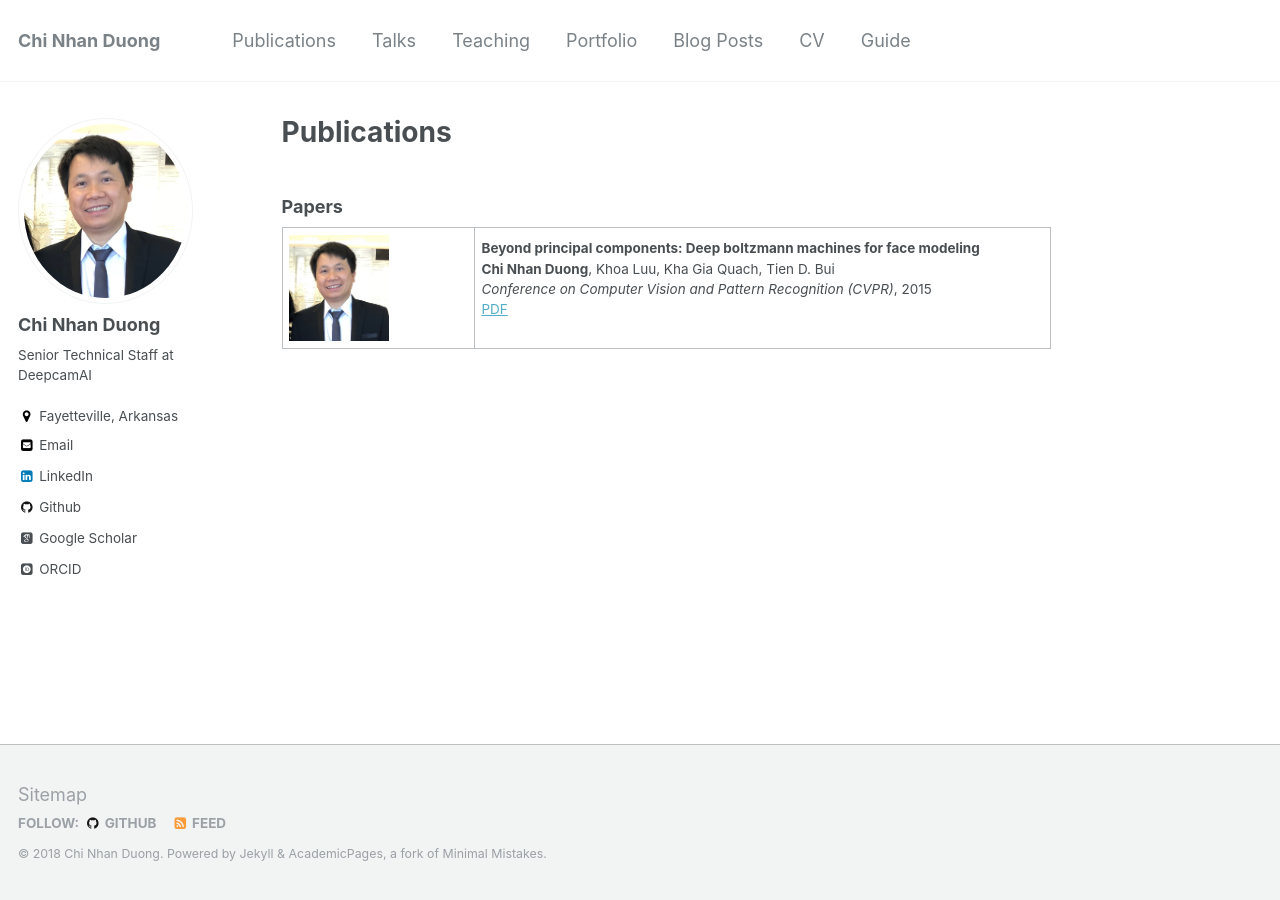
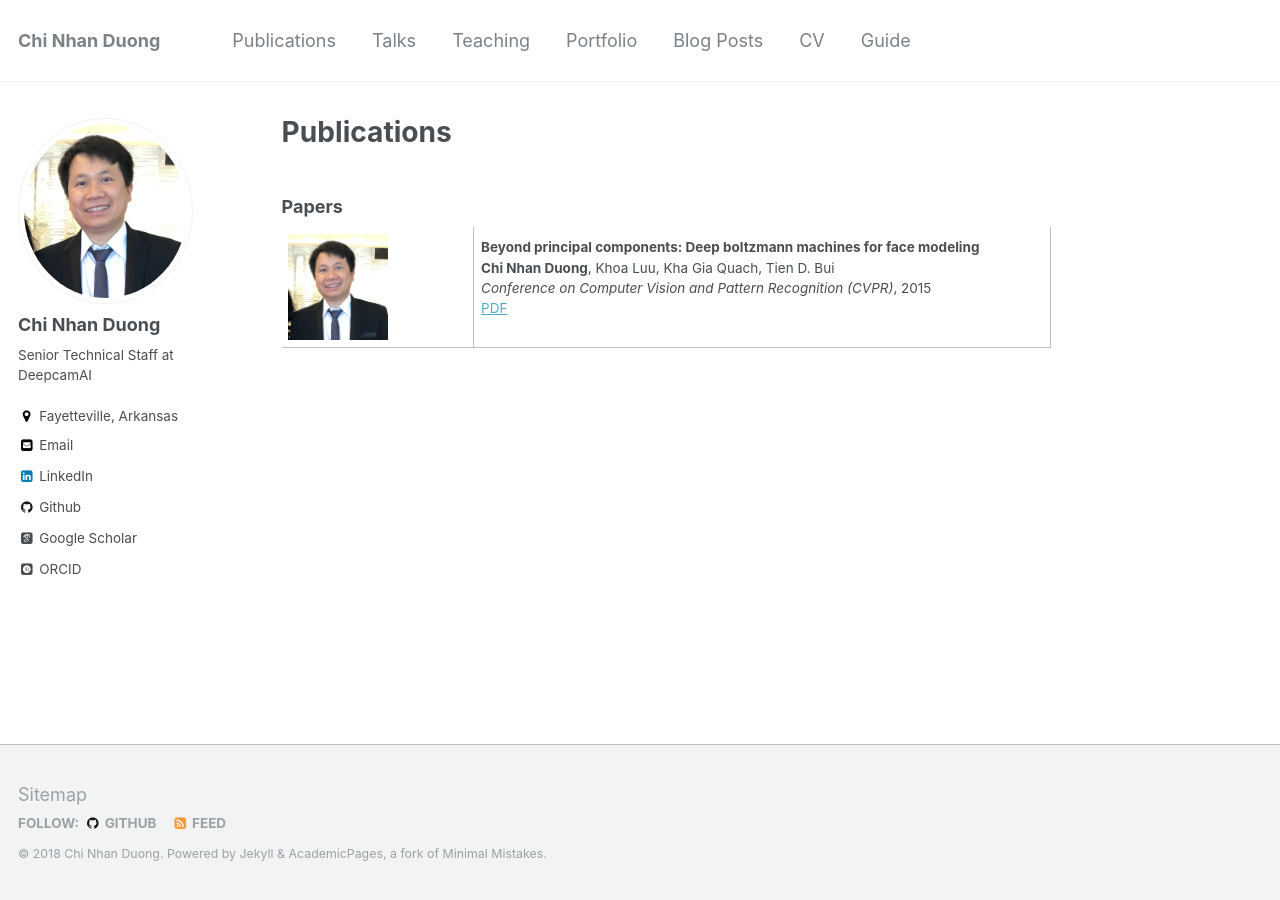
Before and after one commit to dcnhan/dcnhan.github.io, a Jekyll site: the page built from _pages/publications.md, in a window 1280 px wide. Built offline with Jekyll 4.4.1, drawn with Linux system fonts in a browser that asks for light colours; some web fonts are replaced.

Commit message:
Build website

```diff
--- a/_sass/_tables.scss
+++ b/_sass/_tables.scss
@@ -8,7 +8,7 @@ table {
   font-family: $global-font-family;
   font-size: $type-size-6;
   border-collapse: collapse;
-  border: 1px solid $light-gray;
+  border: 0px solid $light-gray;
 
   & + table {
     margin-top: 1em;
```
